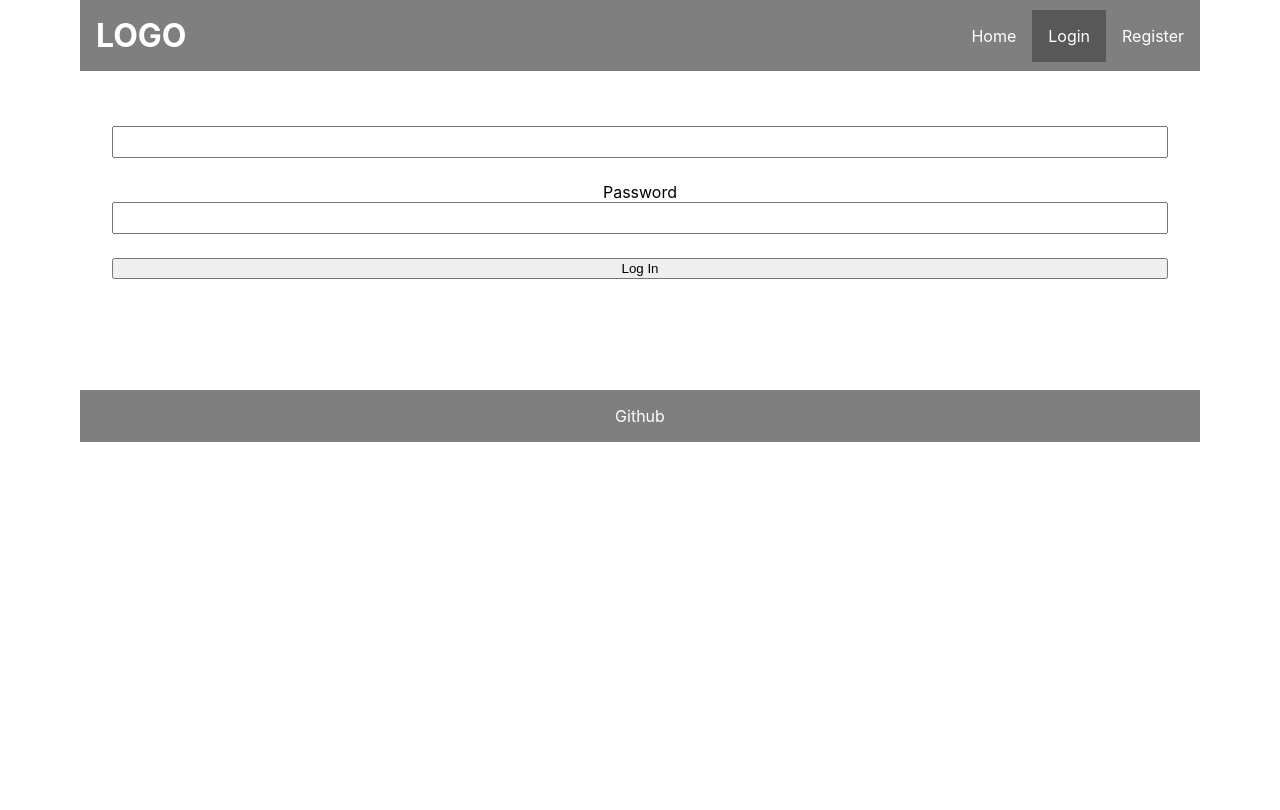
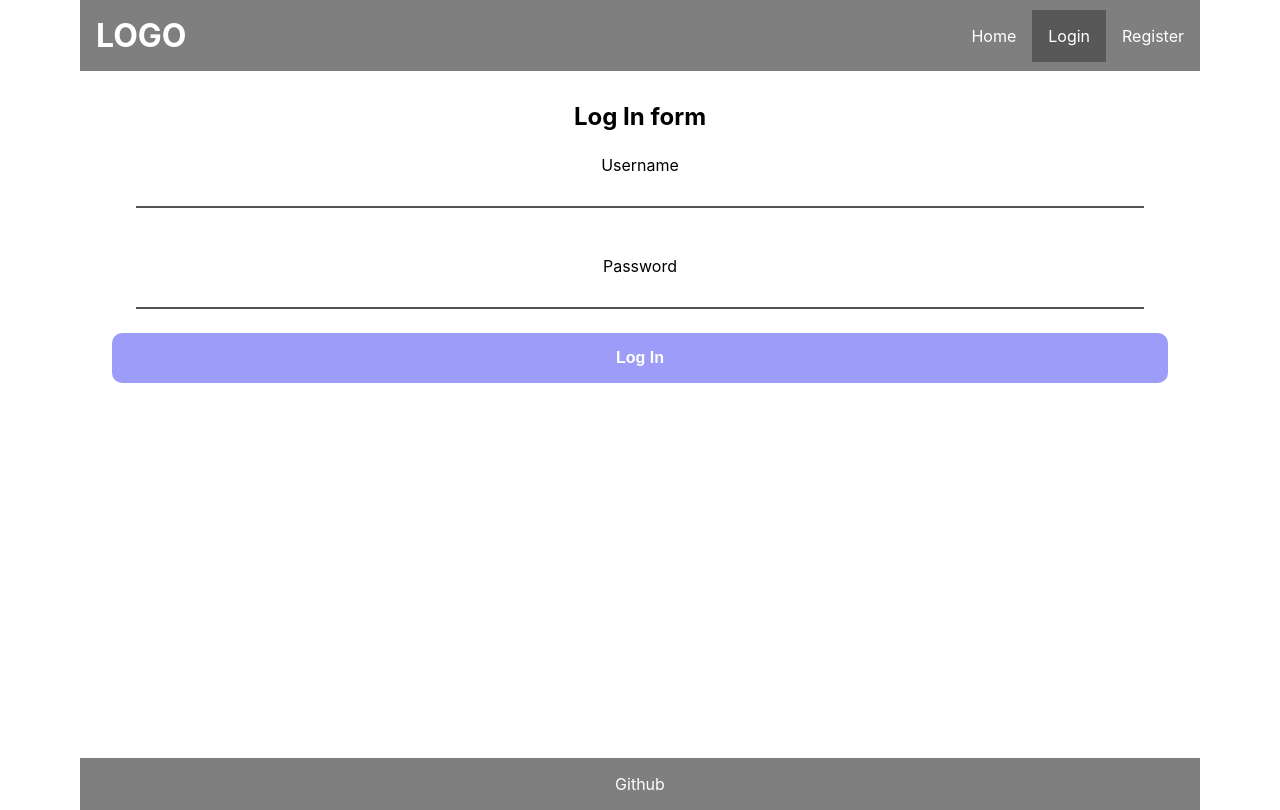
Before and after one commit to Nelfimov/odin-api-blog-client, a React (Create React App) app: page /#/login in a window 1280 px wide. Built offline with nearby package versions, Linux system fonts and the light colour scheme.

Commit message:
added loader

```diff
--- /dev/null
+++ b/src/components/Loader.jsx
@@ -0,0 +1,10 @@
+import React from 'react';
+import '../styles/Loader.css';
+
+const Loader = () => {
+  return (
+    <div className="loader"></div>
+  );
+};
+
+export default Loader;
--- a/src/components/Login.jsx
+++ b/src/components/Login.jsx
@@ -1,12 +1,18 @@
 import React from 'react';
+import '../styles/Forms.css';
 
 const Login = () => {
   return (
     <form>
-      <label htmlFor="username"></label>
-      <input type="text" name="username" id="username" />
-      <label htmlFor="password">Password</label>
-      <input type="password" name="password" id="password" />
+      <h2>Log In form</h2>
+      <div className="input">
+        <label htmlFor="username">Username</label>
+        <input type="text" name="username" id="username" />
+      </div>
+      <div className="input">
+        <label htmlFor="password">Password</label>
+        <input type="password" name="password" id="password" />
+      </div>
       <button>Log In</button>
     </form>
   );
--- a/src/components/Posts.jsx
+++ b/src/components/Posts.jsx
@@ -1,13 +1,31 @@
-import React from 'react';
+import React, {useEffect, useState} from 'react';
+import Loader from './Loader';
 
 const Posts = () => {
+  const [posts, setPosts] = useState();
+  const [loading, setLoading] = useState(true);
+
+  useEffect(() => {
+    fetch('http://localhost:2000/posts')
+        .then((response) => response.json())
+        .then((data) => {
+          setPosts(data);
+          setLoading(false);
+        })
+        .catch((err) => console.log(err));
+  }, []);
+
   return (
     <div className="posts">
-      <div className="post-container">
-        <div className="title"></div>
-        <div className="text"></div>
-        <div className="details"></div>
-      </div>
+      { loading ?
+        <Loader /> :
+          posts.map((post) =>
+            <div className="post-container" key={post._id}>
+              <div className="title">{post.title}</div>
+              <div className="text">{post.text}</div>
+              <div className="details">{post.date.toString()}</div>
+            </div>)
+      }
     </div>
   );
 };
--- a/src/components/Register.jsx
+++ b/src/components/Register.jsx
@@ -5,20 +5,31 @@ const Register = () => {
   return (
     <form>
       <h2>Register form</h2>
+
+      <div className="input">
         <label htmlFor="username">Username</label>
         <input type="text" name="username" id="username" />
+      </div>
 
+      <div className="input">
         <label htmlFor="email">Email</label>
         <input type="email" name="email" id="email" />
+      </div>
 
+      <div className="input password">
         <label htmlFor="password">Password</label>
         <input type="text" name="password" id="password" />
+      </div>
 
+      <div className="input password">
         <label htmlFor="passwordConfirm">Confirm password</label>
         <input type="text" name="passwordConfirm" id="passwordConfirm" />
+      </div>
 
+      <div className="input">
         <label htmlFor="secret">Enter your secret if you know one</label>
         <input type="text" name="secret" id="secret" />
+      </div>
 
       <button>Register</button>
     </form>
--- a/src/styles/App.css
+++ b/src/styles/App.css
@@ -1,4 +1,4 @@
 main {
   margin-top: 70px;
-  min-height: 40vh;
+  min-height: 86vh;
 }
--- a/src/styles/Forms.css
+++ b/src/styles/Forms.css
@@ -1,6 +1,6 @@
 form {
   display: grid;
-  grid-template-columns: 1fr;
+  grid-template-columns: repeat(2, 1fr);
   margin-inline: auto;
   padding: 2rem;
 }
@@ -8,6 +8,7 @@ form {
 form h2 {
   text-align: center;
   margin: 0;
+  grid-column: 1 / 3;
 }
 
 form label {
@@ -18,7 +19,41 @@ form label:first-of-type {
   margin-top: 1.5rem;
 }
 
-form input {
+form input,
+form button {
   margin-bottom: 1.5rem;
   padding: .4rem .5rem;
+  font-size: inherit;
+  grid-column: 1 / 3;
 }
+
+form input {
+  border-width: 0 0 2px 0;
+  border-color: black;
+  outline: 1px rgba(0, 0, 0, .5);
+}
+
+form button {
+  border: 0;
+  background-color: rgb(157, 157, 249);
+  padding: 1rem .5rem;
+  color: white;
+  font-weight: bold;
+  border-radius: 10px;
+}
+
+
+
+form .input:not(.password) {
+  grid-column: 1 / 3;
+}
+
+form .input {
+  display: flex;
+  flex-direction: column;
+  margin: 0 1.5rem;
+}
+
+form div.input.password:first-of-type {
+  grid-column: 1 / 1;
+}
--- /dev/null
+++ b/src/styles/Loader.css
@@ -0,0 +1,26 @@
+.loader {
+  position: absolute;
+  top: 0;
+  left: 0;
+  right: 0;
+  bottom: 0;
+  margin: auto;
+  border: 16px solid #f3f3f3;
+  /* Light grey */
+  border-top: 16px solid #3498db;
+  /* Blue */
+  border-radius: 50%;
+  width: 120px;
+  height: 120px;
+  animation: spin 2s linear infinite;
+}
+
+@keyframes spin {
+  0% {
+    transform: rotate(0deg);
+  }
+
+  100% {
+    transform: rotate(360deg);
+  }
+}
--- a/src/styles/index.css
+++ b/src/styles/index.css
@@ -13,3 +13,7 @@ footer {
   max-width: 70rem;
   margin-inline: auto;
 }
+
+button:hover {
+  cursor: pointer;
+}
```
Lines whose indentation alone changed are shown as unchanged.
